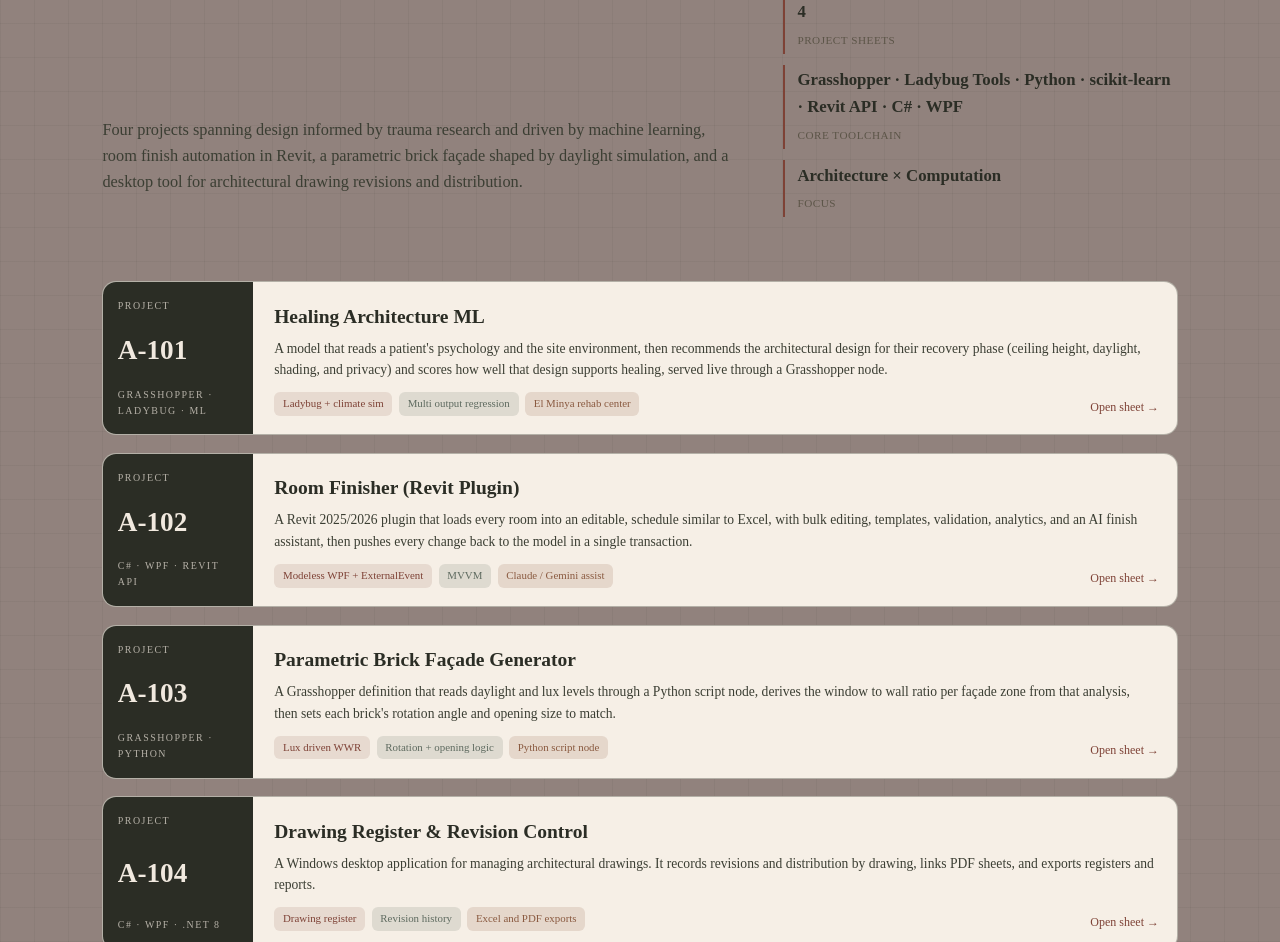
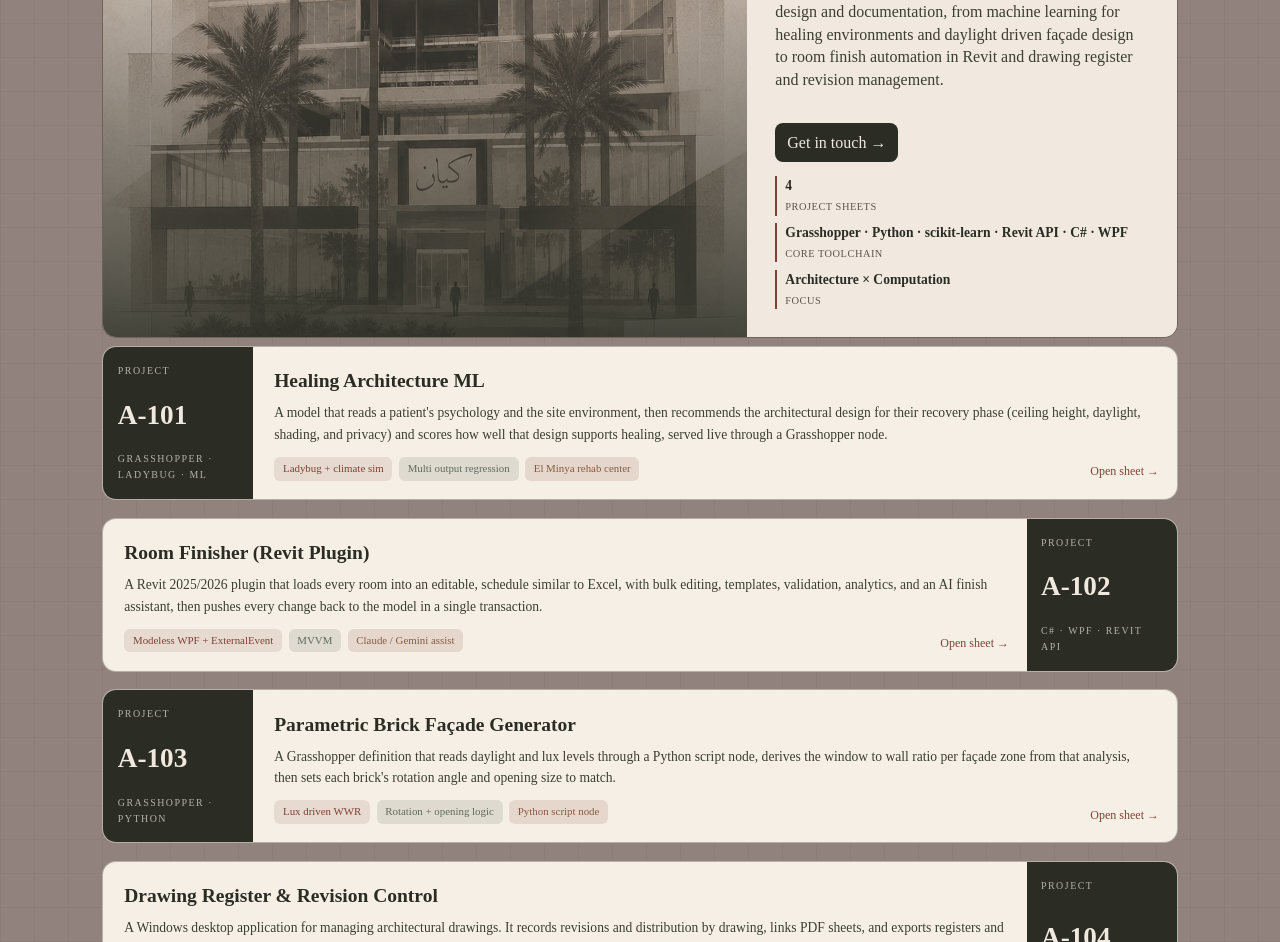
Before and after one commit to Jamila-2004/FinalSmartPortfolio, a plain HTML site: page index.html in a window 1280 px wide. Shown: the part 249-1191 px from the top of the page. Drawn offline with Linux system fonts and the light colour scheme.

Commit message:
Redesign portfolio homepage and add contact page with CV

```diff
--- a/index.html
+++ b/index.html
@@ -7,25 +7,45 @@
 <link rel="stylesheet" href="assets/style.css">
 <style>
 /* ---- hero ---- */
-.hero{padding:3.4rem 0 3rem;position:relative}
-.hero .crosshair{position:absolute;width:22px;height:22px;opacity:.35}
-.hero .crosshair::before,.hero .crosshair::after{content:"";position:absolute;background:var(--ink)}
-.hero .crosshair::before{width:100%;height:1px;top:50%}
-.hero .crosshair::after{width:1px;height:100%;left:50%}
-.hero .ch1{top:1.2rem;left:1.4rem}.hero .ch2{top:1.2rem;right:1.4rem}
-.hero-grid{display:grid;grid-template-columns:1.3fr .8fr;gap:2.4rem;align-items:end;margin-top:.8rem}
-@media(max-width:820px){.hero-grid{grid-template-columns:1fr}}
-.hero-stats{display:flex;flex-direction:column;gap:.7rem}
-.hero-stat{border-left:2px solid var(--rust);padding:.15rem 0 .15rem .8rem}
-.hero-stat b{display:block;font-family:var(--display);font-size:1.05rem}
-.hero-stat span{font-family:var(--mono);font-size:.7rem;color:var(--mut);text-transform:uppercase;letter-spacing:.5px}
+.hero{position:relative;display:grid;grid-template-columns:minmax(0,60fr) minmax(0,40fr);min-height:32rem;margin:1.5rem 0 .5rem;border:1px solid var(--line2);border-radius:var(--r);overflow:hidden}
+.hero-photo{position:relative;display:flex;align-items:flex-end;isolation:isolate;background:var(--bg2);padding:clamp(1rem,2.4vw,1.75rem)}
+.hero-photo-art{position:absolute;inset:0;overflow:hidden;opacity:.9;container-type:size}
+.hero-photo-frame{position:absolute;inset:0}
+.hero-photo-frame img{position:absolute;inset:0;width:100%;height:100%;object-fit:cover;object-position:center 55%}
+.hero-photo::after{content:"";position:absolute;inset:0;z-index:0;background:linear-gradient(to top,var(--ink),transparent 85%);opacity:.85;pointer-events:none}
+.hero-photo h1{position:absolute;top:2.25rem;left:calc(100% + 6rem);transform:translateX(-50%);z-index:2;width:max-content;max-width:90%;margin:0;color:var(--ink);font-size:clamp(1.54rem,2.75vw,2.31rem);font-weight:500;line-height:1.08;text-shadow:0 1px 8px var(--paper)}
+.hero-photo h1 span,.hero-photo h1 em{display:block}
+.hero-intro{display:flex;flex-direction:column;align-items:flex-start;justify-content:flex-start;background:var(--paper);padding:8rem clamp(1rem,2.4vw,1.75rem) clamp(1rem,2.4vw,1.75rem)}
+.hero-intro .sub{margin:1.5rem 0 2rem;font-size:1rem;line-height:1.4}
+.hero-cta{display:inline-block;margin-top:auto;padding:.4rem .75rem;border-radius:var(--rs);background:var(--ink);color:var(--paper)}
+.hero-cta:hover{background:var(--sage)}
+.hero-stats{display:grid;gap:.45rem;margin-top:.9rem;width:100%;line-height:1.25}
+.hero-stat{display:grid;gap:.3rem;border-left:2px solid var(--rust);padding:.15rem 0 .15rem .5rem}
+.hero-stat b{display:block;font-family:var(--display);font-size:.85rem}
+.hero-stat span{font-family:var(--mono);font-size:.65rem;color:var(--mut);text-transform:uppercase;letter-spacing:.5px}
+#projects{scroll-margin-top:6rem}
+@media(max-width:760px){
+  .hero{grid-template-columns:1fr;min-height:0}
+  .hero-photo{min-height:0;aspect-ratio:2/1}
+  .hero-photo h1{top:auto;bottom:1.5rem;left:1.5rem;transform:none;max-width:calc(100% - 3rem);color:var(--paper);text-shadow:0 1px 8px var(--ink)}
+  .hero-intro{padding:1.5rem}
+}
 
 /* ---- sheet index ---- */
-.sheets{display:flex;flex-direction:column;gap:1.1rem;margin-top:1rem}
+.sheets{display:flex;flex-direction:column;gap:1.1rem}
 .sheet{display:grid;grid-template-columns:150px 1fr;border:1px solid var(--line2);border-radius:var(--r);background:var(--card);overflow:hidden;transition:transform .18s ease,box-shadow .18s ease;position:relative}
 .sheet:hover{transform:translateY(-3px);box-shadow:0 14px 28px rgba(43,45,37,.14)}
 .sheet a.hitbox{position:absolute;inset:0}
+.sheet:nth-child(even){grid-template-columns:1fr 150px}
+.sheet:nth-child(even) .sheet-num{grid-column:2;grid-row:1}
+.sheet:nth-child(even) .sheet-body{grid-column:1;grid-row:1}
+.sheet:nth-child(even) .sheet-arrow{right:calc(150px + 1.1rem)}
 @media(max-width:700px){.sheet{grid-template-columns:1fr}}
+@media(max-width:700px){
+  .sheet:nth-child(even){grid-template-columns:1fr}
+  .sheet:nth-child(even) .sheet-num,.sheet:nth-child(even) .sheet-body{grid-column:auto;grid-row:auto}
+  .sheet:nth-child(even) .sheet-arrow{right:1.1rem}
+}
 .sheet-num{background:var(--ink);color:var(--paper);display:flex;flex-direction:column;justify-content:space-between;padding:1rem .9rem}
 .sheet-num b{font-family:var(--display);font-size:1.7rem;line-height:1}
 .sheet-num span{font-family:var(--mono);font-size:.62rem;letter-spacing:1.5px;text-transform:uppercase;opacity:.7}
@@ -37,6 +57,7 @@
 
 /* ---- about strip ---- */
 .about{margin-top:2.6rem}
+.about .eyebrow::before{display:none}
 .skillrow{display:flex;flex-wrap:wrap;gap:.5rem;margin-top:.9rem}
 .skillrow span{font-family:var(--mono);font-size:.72rem;border:1px solid var(--line2);padding:.32rem .65rem;border-radius:7px;color:var(--ink2)}
 </style>
@@ -51,20 +72,28 @@
 <div class="wrap">
 
 <section class="hero">
-  <h1>Architecture that learns from<br><span class="hl">data, code, and craft.</span></h1>
-  <div class="hero-grid">
-    <p class="sub">Four projects spanning design informed by trauma research and driven by machine learning,
-      room finish automation in Revit, a parametric brick façade shaped by daylight simulation, and
-      a desktop tool for architectural drawing revisions and distribution.</p>
+  <div class="hero-photo">
+    <div class="hero-photo-art">
+      <div class="hero-photo-frame">
+        <img src="assets/hero-building-collage.jpeg" alt="Architectural collage of the building with layered geometric planes and two palms">
+      </div>
+    </div>
+    <h1><span>Architecture that learns from</span><em>data, code, and automation.</em></h1>
+  </div>
+  <div class="hero-intro">
+    <p class="sub">Four projects exploring computation across architectural design and documentation,
+      from machine learning for healing environments and daylight driven façade design to room
+      finish automation in Revit and drawing register and revision management.</p>
+    <a class="hero-cta" href="contact.html">Get in touch →</a>
     <div class="hero-stats">
       <div class="hero-stat"><b>4</b><span>Project sheets</span></div>
-      <div class="hero-stat"><b>Grasshopper · Ladybug Tools · Python · scikit-learn · Revit API · C# · WPF</b><span>Core toolchain</span></div>
+      <div class="hero-stat"><b>Grasshopper · Python · scikit-learn · Revit API · C# · WPF</b><span>Core toolchain</span></div>
       <div class="hero-stat"><b>Architecture × Computation</b><span>Focus</span></div>
     </div>
   </div>
 </section>
 
-<section class="sheets">
+<section class="sheets" id="projects">
 
   <div class="sheet">
     <a class="hitbox" href="projects/rehab/index.html" aria-label="Open Healing Architecture ML"></a>
```
Also changed, not shown: contact.html (added, +58 -0 lines), assets/hero-building-collage.jpeg (added), 1 other file.
